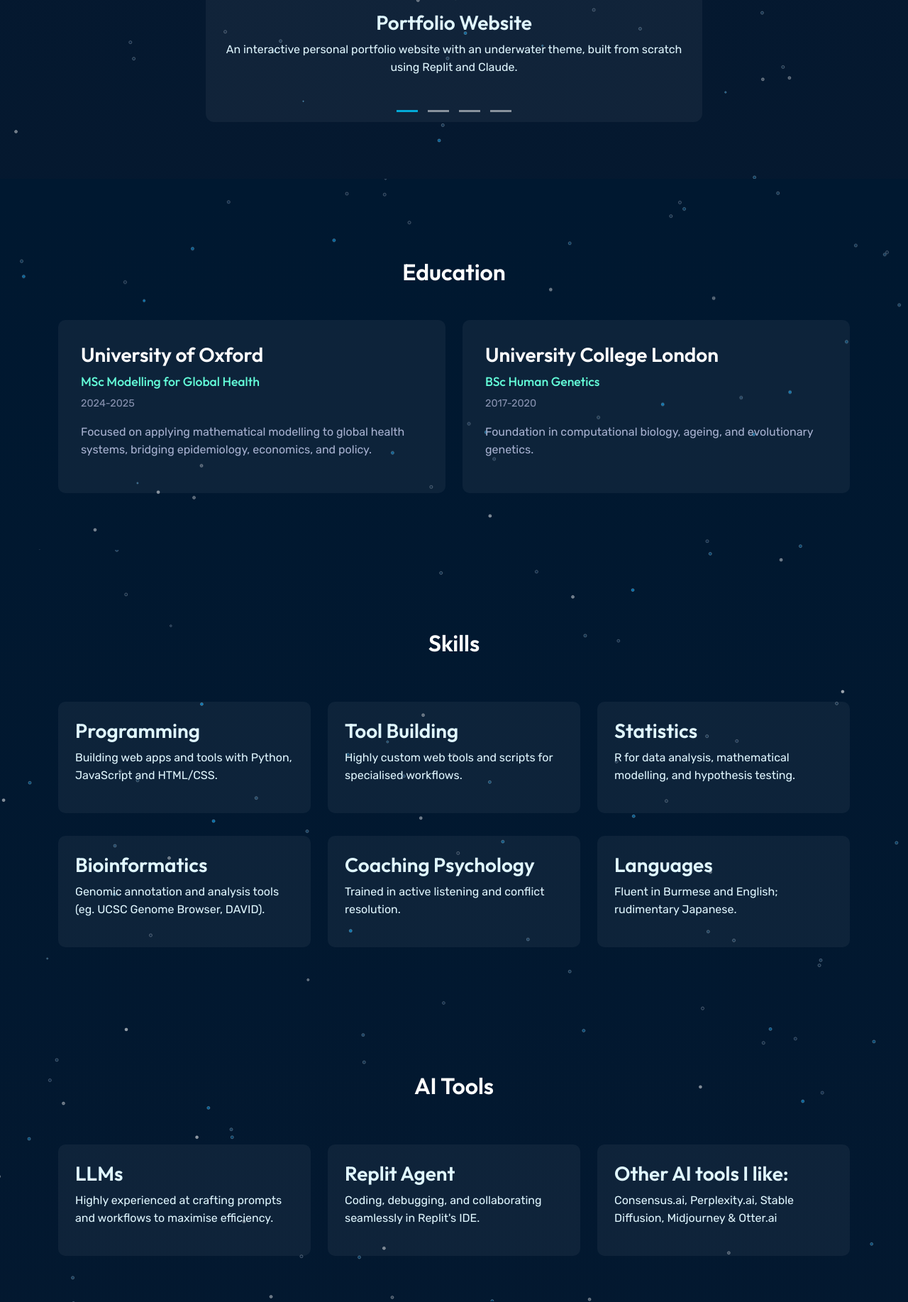
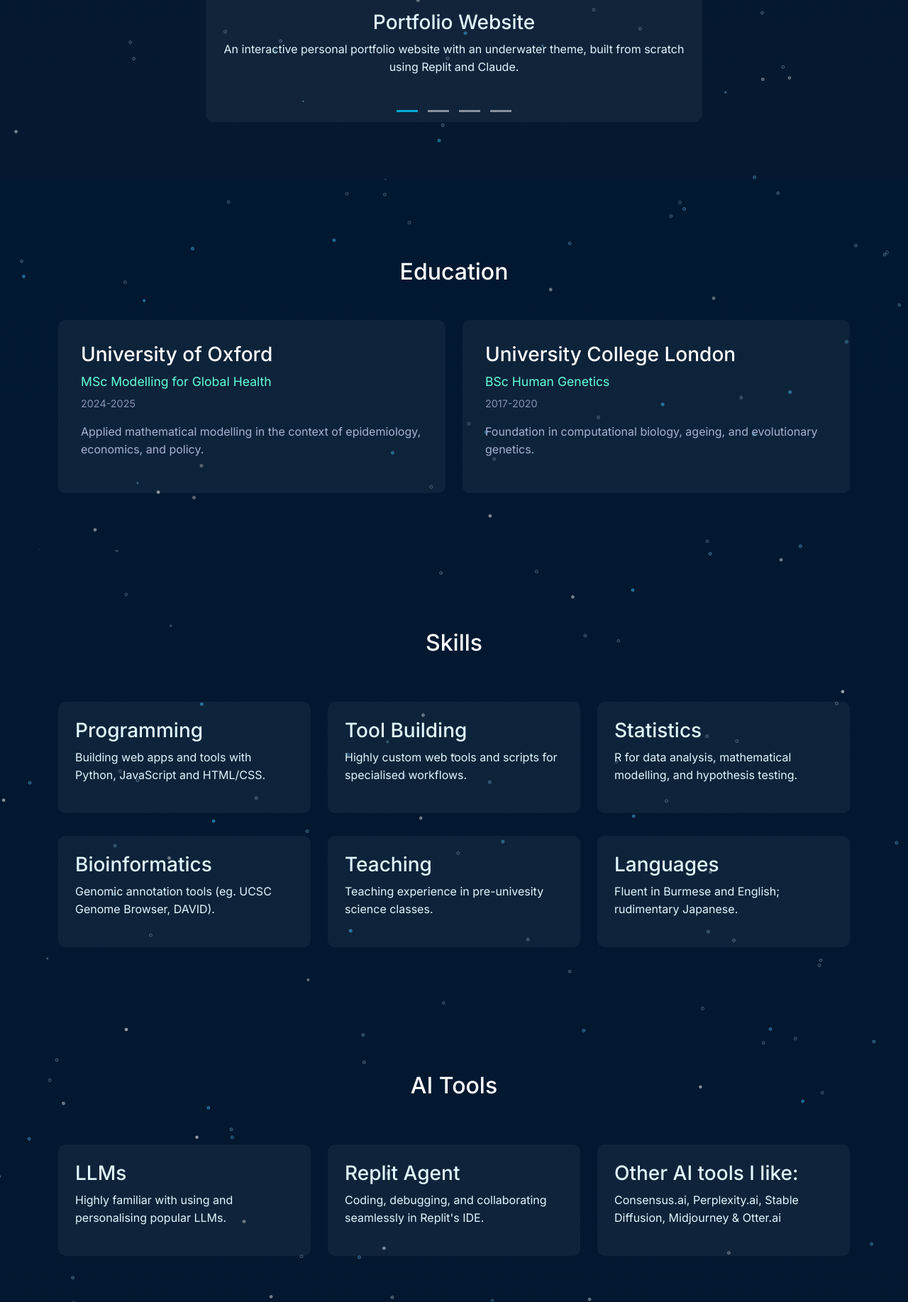
Before and after one commit to Aghbuul/Portfolio-Website, a Flask app: page / in a window 1280 px wide. Shown: the part 1243-3078 px from the top of the page at 71% size. Run offline with Flask 3, Linux system fonts and the light colour scheme.

Commit message:
Automatic commit before Assistant edits

```diff
--- a/static/css/style.css
+++ b/static/css/style.css
@@ -4,8 +4,6 @@
     --text-color: #e0f7ff;
     --light-text: #ffffff;
     --bg-color: #001830;
-    --heading-font: 'Outfit', sans-serif;
-    --body-font: 'Rubik', sans-serif;
 }
 
 @keyframes blink {
@@ -30,27 +28,10 @@
 }
 
 body {
-    font-family: var(--body-font);
+    font-family: 'Inter', sans-serif;
     background-color: var(--bg-color);
     color: var(--text-color);
     line-height: 1.6;
-    font-weight: 400;
-}
-
-h1, h2, h3, h4, h5, h6,
-.navbar-brand,
-.section-title {
-    font-family: var(--heading-font);
-    font-weight: 600;
-}
-
-.degree, .position {
-    font-family: var(--heading-font);
-    font-weight: 500;
-}
-
-p, .education-details, .experience-item {
-    font-weight: 400;
 }
 
 /* Navigation */
--- a/templates/index.html
+++ b/templates/index.html
@@ -25,7 +25,7 @@
     <!-- CSS -->
     <link href="https://cdn.jsdelivr.net/npm/bootstrap@5.3.2/dist/css/bootstrap.min.css" rel="stylesheet">
     <link href="https://unpkg.com/aos@2.3.1/dist/aos.css" rel="stylesheet">
-    <link href="https://fonts.googleapis.com/css2?family=Outfit:wght@400;500;600;700&family=Rubik:wght@400;500;600;700&display=swap" rel="stylesheet">
+    <link href="https://fonts.googleapis.com/css2?family=Inter:wght@400;500;600;700&display=swap" rel="stylesheet">
     <link href="{{ url_for('static', filename='css/style.css') }}" rel="stylesheet">
     <script src="https://cdn.jsdelivr.net/npm/typed.js@2.0.12"></script>
 </head>
@@ -172,7 +172,7 @@
                         <p class="degree">MSc Modelling for Global Health</p>
                         <p class="year">2024-2025</p>
                         <div class="education-details">
-                            <p>Focused on applying mathematical modelling to global health systems, bridging epidemiology, economics, and policy.</p>
+                            <p>Applied mathematical modelling in the context of epidemiology, economics, and policy.</p>
                         </div>
                     </div>
                 </div>
@@ -223,13 +223,13 @@
                 <div class="col-md-4" data-aos="fade-up" data-aos-delay="100">
                     <div class="skill-card">
                         <h3>Bioinformatics</h3>
-                        <p>Genomic annotation and analysis tools (eg. UCSC Genome Browser, DAVID).</p>
+                        <p>Genomic annotation tools (eg. UCSC Genome Browser, DAVID).</p>
                     </div>
                 </div>
                 <div class="col-md-4" data-aos="fade-up" data-aos-delay="200">
                     <div class="skill-card">
-                        <h3>Coaching Psychology</h3>
-                        <p>Trained in active listening and conflict resolution.</p>
+                        <h3>Teaching</h3>
+                        <p>Teaching experience in pre-univesity science classes.</p>
                     </div>
                 </div>
                 <div class="col-md-4" data-aos="fade-up" data-aos-delay="300">
@@ -253,7 +253,7 @@
                 <div class="col-md-4" data-aos="fade-up" data-aos-delay="100">
                     <div class="skill-card">
                         <h3>LLMs</h3>
-                        <p>Highly experienced at crafting prompts and workflows to maximise efficiency.</p>
+                        <p>Highly familiar with using and personalising popular LLMs.</p>
                     </div>
                 </div>
                 <div class="col-md-4" data-aos="fade-up" data-aos-delay="200">
@@ -396,7 +396,7 @@
         document.addEventListener('DOMContentLoaded', function() {
             var typed = new Typed('#typed-text', {
             strings: [
-                'Mathematical Modelling | Global Health | AI Applications'
+                'Mathematical Modelling | Global Health | AI Tools'
             ],
             typeSpeed: window.innerWidth <= 768 ? 40 : 25,  // Slower on mobile
             backSpeed: window.innerWidth <= 768 ? 400 : 300,  // Slower on mobile
```
